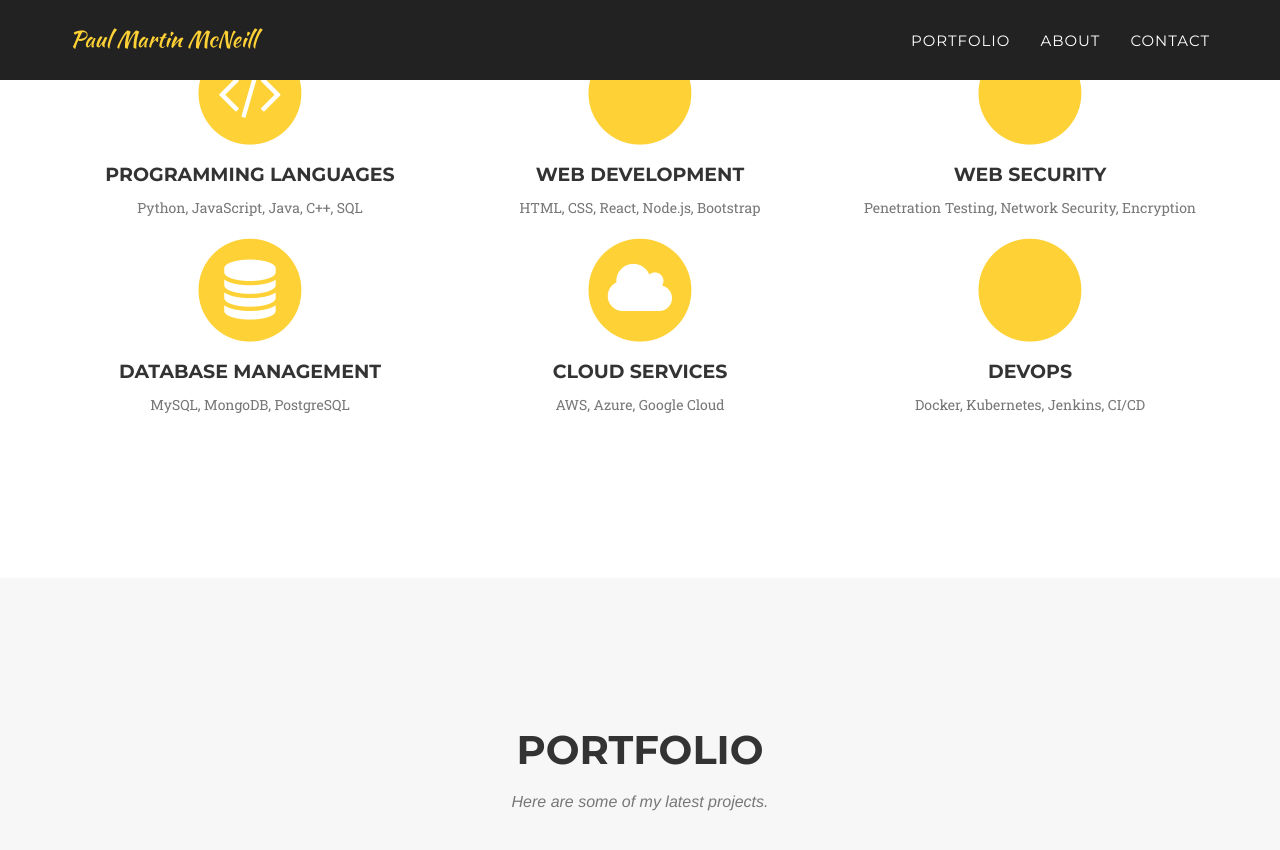
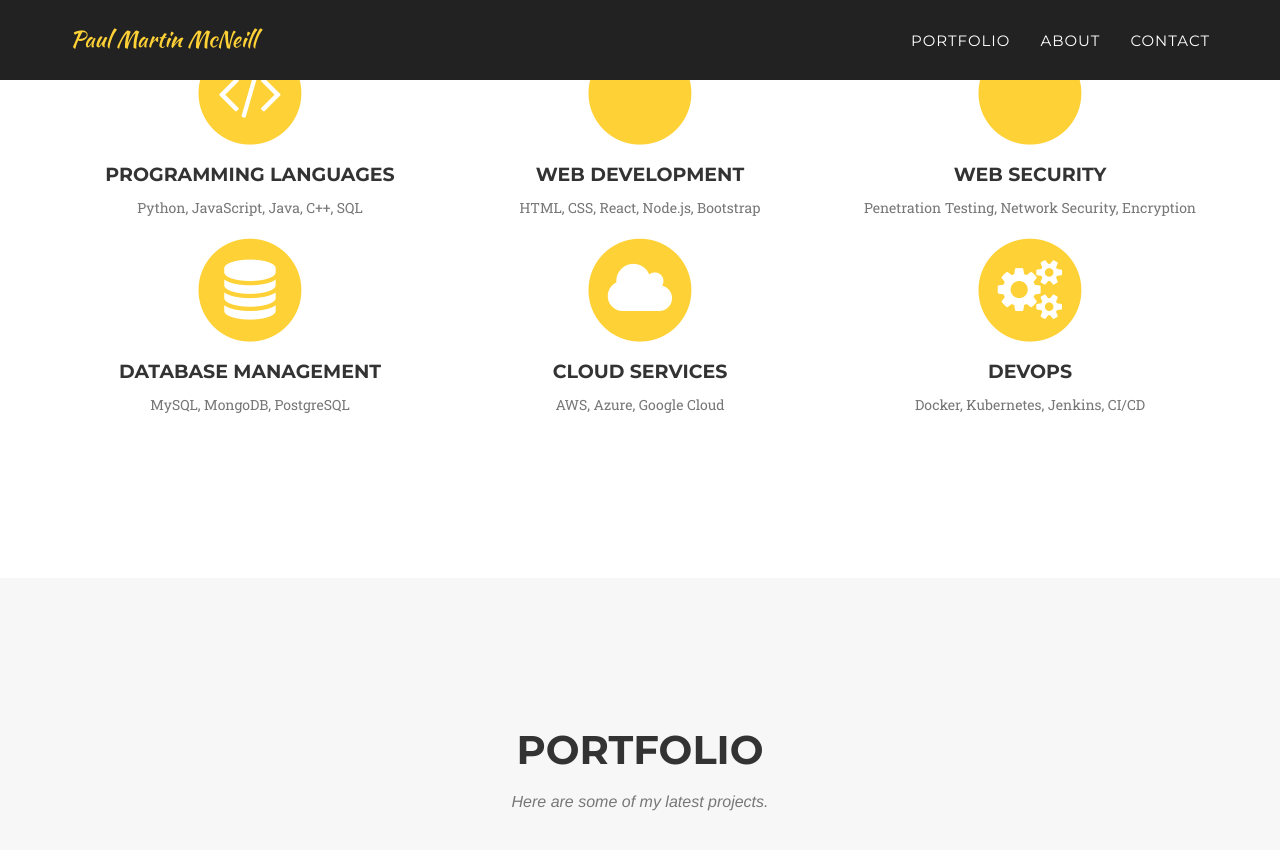
Before and after one commit to mcneillium/paulmcneill.github.io, a Jekyll site: the page built from _posts/2023-08-12-project-3.markdown, in a window 1280 px wide and 900 px high, scrolled down 1106 px. Shown: the top 850 px of the window. Built offline with Jekyll 4.4.1, drawn with Linux system fonts in a browser that asks for light colours; some web fonts are replaced.

Commit message:
Update skills.html

```diff
--- a/_includes/skills.html
+++ b/_includes/skills.html
@@ -53,7 +53,7 @@
             <div class="col-md-4">
                 <span class="fa-stack fa-4x">
                     <i class="fa fa-circle fa-stack-2x text-primary"></i>
-                    <i class="fa fa-sync-alt fa-stack-1x fa-inverse"></i>
+                    <i class="fa fa-cogs fa-stack-1x fa-inverse"></i>
                 </span>
                 <h4 class="skill-heading">DevOps</h4>
                 <p class="text-muted">Docker, Kubernetes, Jenkins, CI/CD</p>
```
